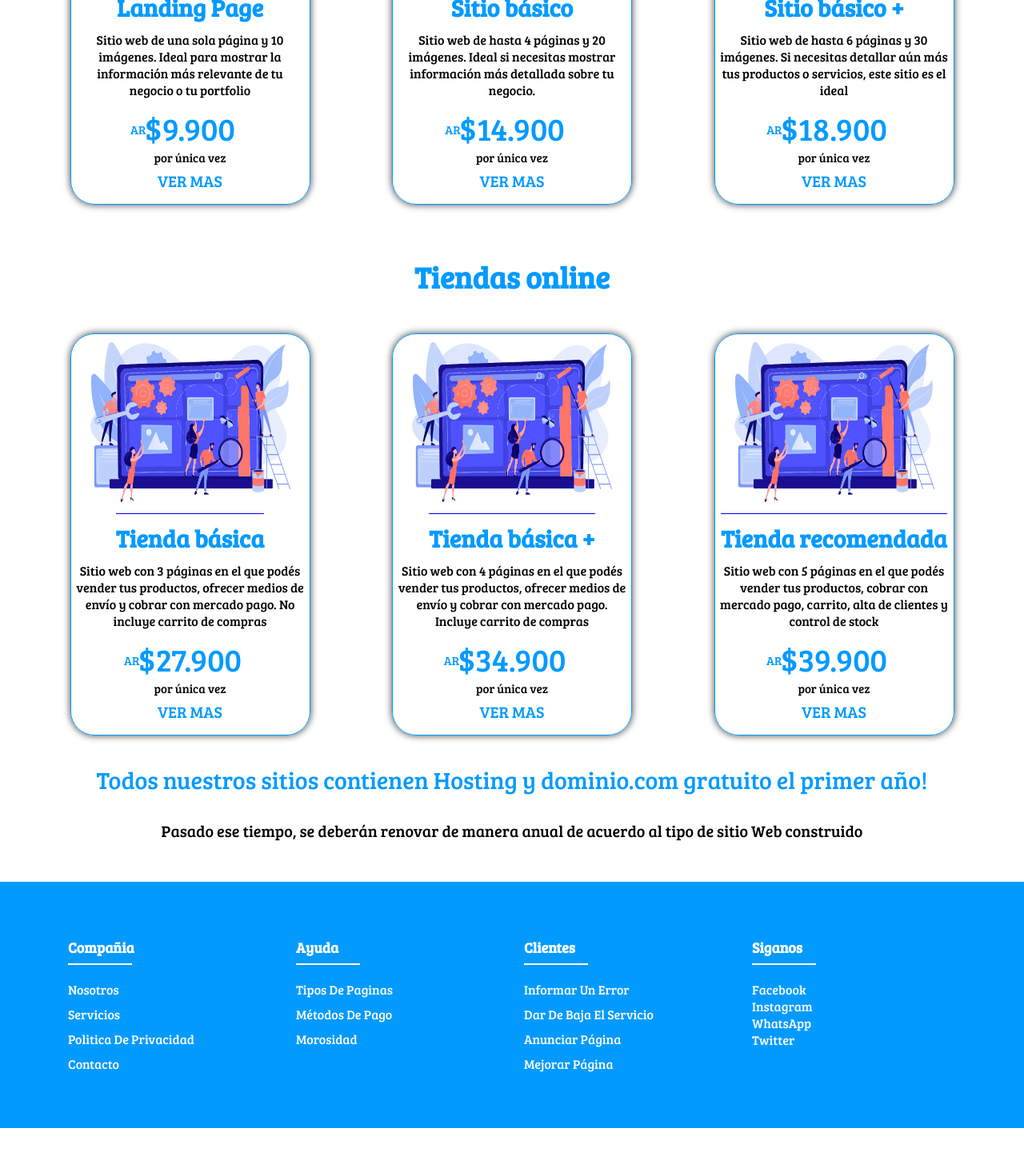
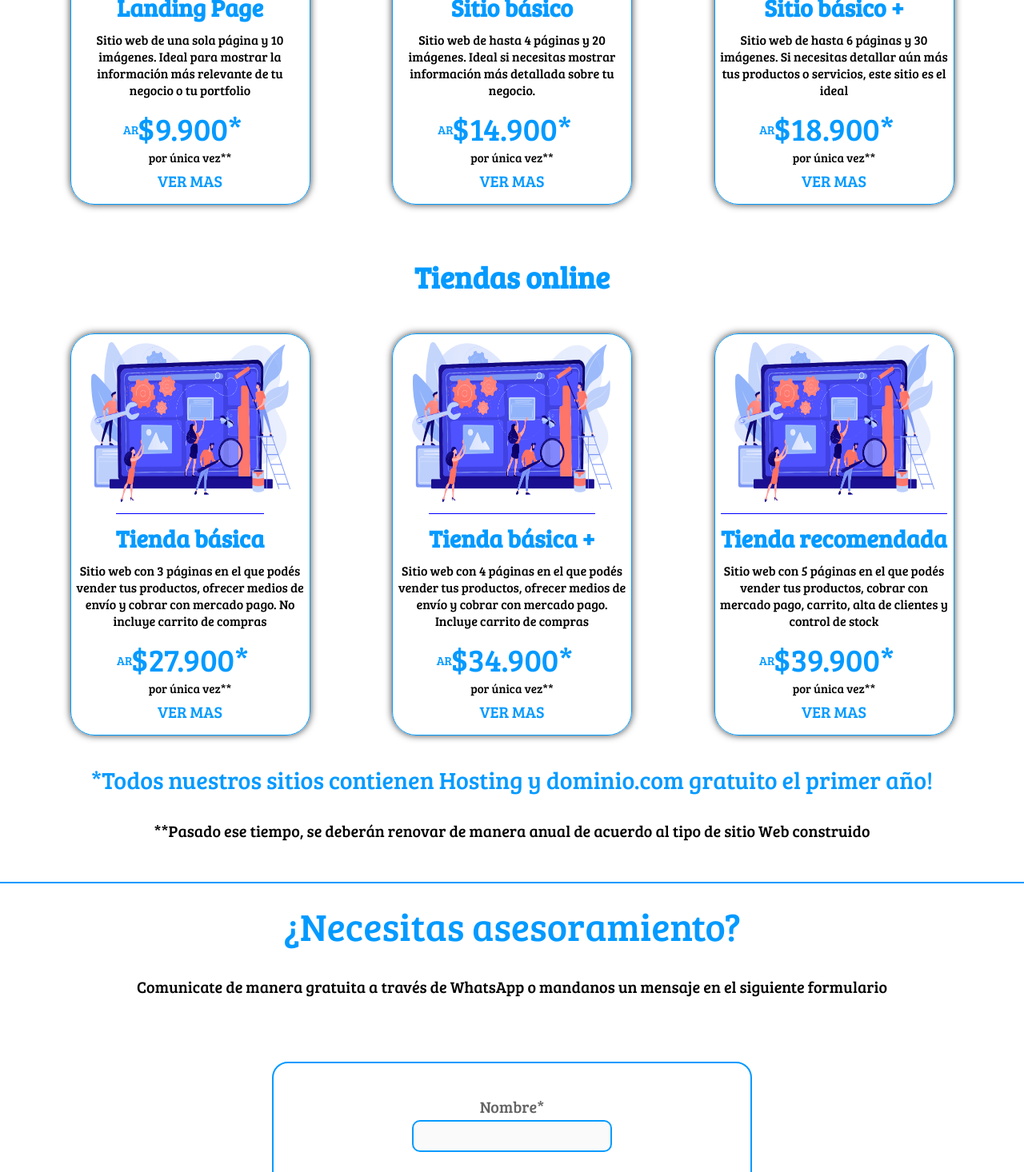
Before and after one commit to Davlop08/-creacion-pagina-web, a Next.js app: page /paginas in a window 1280 px wide. Shown: the part 780-2246 px from the top of the page at 80% size. Before the commit the page ends 2191 px from the top, so only its background shows below. Built offline with nearby package versions, Linux system fonts and the light colour scheme.

Commit message:
se agregó el componente de formulario y un titulo y parrafo de ayuda

```diff
--- a/pages/paginas/index.jsx
+++ b/pages/paginas/index.jsx
@@ -4,6 +4,7 @@ import Layout from "../../components/Layout"
 import styles from "../../styles/pages.module.css"
 import Image from "next/image"
 import Link from "next/link"
+import ContactForm from "../../components/ContactForm"
 
 export default function index() {
     return (
@@ -48,8 +49,8 @@ export default function index() {
                                         </div>
 
                                         <div className={styles.page_type_price}>
-                                            <span className={styles.aux_price}><span className={styles.aux_price_abreviation}>AR</span>$9.900</span>
-                                            <span className={styles.aux_price_info}>por única vez</span>
+                                            <span className={styles.aux_price}><span className={styles.aux_price_abreviation}>AR</span>$9.900*</span>
+                                            <span className={styles.aux_price_info}>por única vez**</span>
                                         </div>
 
                                         <span className={styles.pages_view_more}>VER MAS</span>
@@ -81,8 +82,8 @@ export default function index() {
                                         </div>
 
                                         <div className={styles.page_type_price}>
-                                            <span className={styles.aux_price}><span className={styles.aux_price_abreviation}>AR</span>$14.900</span>
-                                            <span className={styles.aux_price_info}>por única vez</span>
+                                            <span className={styles.aux_price}><span className={styles.aux_price_abreviation}>AR</span>$14.900*</span>
+                                            <span className={styles.aux_price_info}>por única vez**</span>
                                         </div>
 
                                         <span className={styles.pages_view_more}>VER MAS</span>
@@ -114,8 +115,8 @@ export default function index() {
                                         </div>
 
                                         <div className={styles.page_type_price}>
-                                            <span className={styles.aux_price}><span className={styles.aux_price_abreviation}>AR</span>$18.900</span>
-                                            <span className={styles.aux_price_info}>por única vez</span>
+                                            <span className={styles.aux_price}><span className={styles.aux_price_abreviation}>AR</span>$18.900*</span>
+                                            <span className={styles.aux_price_info}>por única vez**</span>
                                         </div>
 
                                         <span className={styles.pages_view_more}>VER MAS</span>
@@ -157,8 +158,8 @@ export default function index() {
                                         </div>
 
                                         <div className={styles.page_type_price}>
-                                            <span className={styles.aux_price}><span className={styles.aux_price_abreviation}>AR</span>$27.900</span>
-                                            <span className={styles.aux_price_info}>por única vez</span>
+                                            <span className={styles.aux_price}><span className={styles.aux_price_abreviation}>AR</span>$27.900*</span>
+                                            <span className={styles.aux_price_info}>por única vez**</span>
                                         </div>
 
                                         <span className={styles.pages_view_more}>VER MAS</span>
@@ -187,8 +188,8 @@ export default function index() {
                                         </div>
 
                                         <div className={styles.page_type_price}>
-                                            <span className={styles.aux_price}><span className={styles.aux_price_abreviation}>AR</span>$34.900</span>
-                                            <span className={styles.aux_price_info}>por única vez</span>
+                                            <span className={styles.aux_price}><span className={styles.aux_price_abreviation}>AR</span>$34.900*</span>
+                                            <span className={styles.aux_price_info}>por única vez**</span>
                                         </div>
 
                                         <span className={styles.pages_view_more}>VER MAS</span>
@@ -217,8 +218,8 @@ export default function index() {
                                         </div>
 
                                         <div className={styles.page_type_price}>
-                                            <span className={styles.aux_price}><span className={styles.aux_price_abreviation}>AR</span>$39.900</span>
-                                            <span className={styles.aux_price_info}>por única vez</span>
+                                            <span className={styles.aux_price}><span className={styles.aux_price_abreviation}>AR</span>$39.900*</span>
+                                            <span className={styles.aux_price_info}>por única vez**</span>
                                         </div>
 
                                         <span className={styles.pages_view_more}>VER MAS</span>
@@ -233,10 +234,22 @@ export default function index() {
 
                 <section className={styles.host_info_container}>
                     <div className={styles.content_host_container}>
-                        <h4 className={styles.content_host_title}>Todos nuestros sitios contienen Hosting y dominio.com gratuito el primer año!</h4>
-                        <p className={styles.content_host_description}>Pasado ese tiempo, se deberán renovar de manera anual de acuerdo al tipo de sitio Web construido</p>
+                        <h5 className={styles.content_host_title}>*Todos nuestros sitios contienen Hosting y dominio.com gratuito el primer año!</h5>
+                        <p className={styles.content_host_description}>**Pasado ese tiempo, se deberán renovar de manera anual de acuerdo al tipo de sitio Web construido</p>
                     </div>
                 </section>
+
+                <section className={styles.help_container}>
+                    <div className={styles.help_content_container}>
+                        <h5 className={styles.help_content_title}>
+                            ¿Necesitas asesoramiento?
+                        </h5>
+                        <p className={styles.help_content_description}>Comunicate de manera gratuita a través de WhatsApp o mandanos un mensaje en el siguiente formulario</p>
+                    </div>
+                </section>
+
+                <ContactForm/>
+
             </Layout>
         </Fragment>
     )
--- a/styles/pages.module.css
+++ b/styles/pages.module.css
@@ -151,11 +151,13 @@
 
 /*---------------------------------------------host info section------------------------------*/
 
-.host_info_container{
+.host_info_container,
+.help_container{
     width: 100%;
 }
 
-.content_host_container{
+.content_host_container,
+.help_content_container{
     display: flex;
     flex-direction: column;
     justify-items: center;
@@ -165,13 +167,31 @@
     padding: 0 20px;
 }
 
-.content_host_title{
+.content_host_title,
+.help_content_title{
     font-size: 30px;
     font-weight: 100;
     color: var(--header_hover_color);
 }
 
-.content_host_description{
+.content_host_description,
+.help_content_description{
     font-size: 20px;
     padding: 30px 10px;
 }
+
+/*--------------------------------------------help form section---------------------------------------*/
+
+.help_container{
+    border-top: 2px solid var(--header_hover_color);
+}
+
+.help_content_title{
+    font-size: 3rem;
+}
+
+@media (max-width: 864px){
+    .help_content_title{
+        font-size: 2.5rem;
+    }
+}
```
